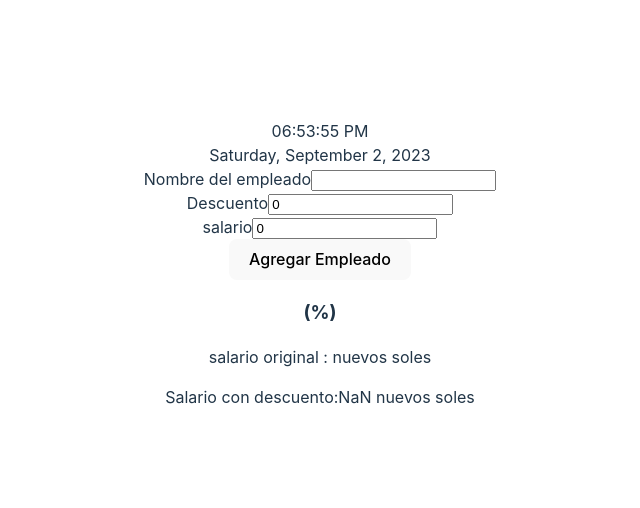
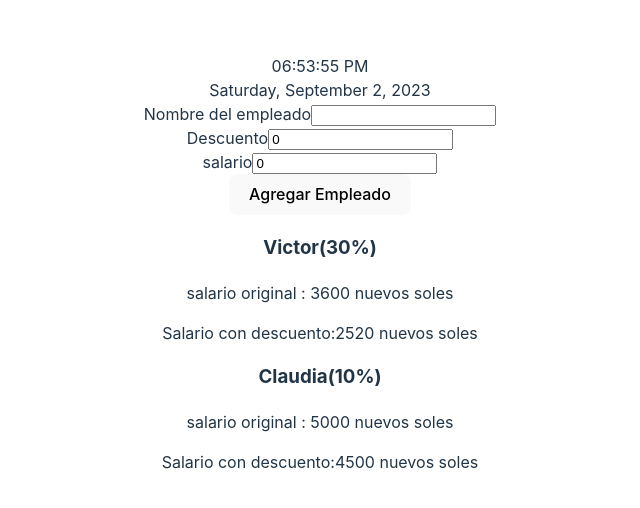
Before and after one commit to victorvzn/date, a React (Vite) app: page / in a window 1280 px wide. Shown: the part 128-636 px from the top of the page, without its empty margins (320-960 px from the left). Built offline with nearby package versions, Linux system fonts and the light colour scheme.

Commit message:
actualizando componente employee app y employeeform

```diff
--- a/src/App.jsx
+++ b/src/App.jsx
@@ -5,13 +5,36 @@ import Employee from './components/Employee'
 import './App.css'
 
 function App() {
-  const [count, setCount] = useState(0)
+  const [employees, setEmployees] = useState([
+    {
+      name:"Victor",
+      discount: 30,
+      salary: 3600
+    },
+    {
+      name:"Claudia",
+      discount: 10,
+      salary: 5000
+    }
+  ])
 
   return (
     <>
-     <Clock/>
-    <EmployeeForm/>
-    <Employee/>
+      <Clock/>
+
+      <EmployeeForm  />
+
+      <Employee
+        name="Victor"
+        discount={30}
+        salary={3600}
+      />
+
+      <Employee
+        name="Claudia"
+        discount={10}
+        salary={5000}
+      />
 
 
     </>
--- a/src/components/Employee.jsx
+++ b/src/components/Employee.jsx
@@ -1,6 +1,6 @@
 import React from "react";
 
-const Employee = ({id,name,discount,salary}) => {
+const Employee = ({ id, name, discount, salary = 0 }) => {
   const calculateDiscountSalary = (salary, discount) => {
     return salary - (salary * discount) / 100;
   };
--- a/src/components/EmployeeForm.jsx
+++ b/src/components/EmployeeForm.jsx
@@ -1,10 +1,6 @@
 import React, { useState } from "react";
 
-const EmployeeForm = () => {
-    // const[employeeName,setEmployeeName]=useState("")
-    // const[discount,setDiscount]=useState("")
-    // const[salary,setSalary]=useState("")
-
+const EmployeeForm = (props) => {
     const [form, setForm] = useState({
       employeeName: '',
       discount: 0,
@@ -16,29 +12,8 @@ const EmployeeForm = () => {
       const name = input.name
       const value = input.value
 
-      setForm({
-        ...form,
-        [name]: value
-      })
+      setForm({ ...form, [name]: value })
     }
-
-    // const handleChangeEmployeeName = (event) => {
-    //   const input = event.target
-    //   const value = input.value
-    //   setEmployeeName(value)
-    // }
-
-    // const handleChangeDiscount = (event) => {
-    //   const input = event.target
-    //   const value = input.value
-    //   setDiscount(value)
-    // }
-
-    // const handleChangeSalary = (event) => {
-    //   const input = event.target
-    //   const value = input.value
-    //   setSalary(value)
-    // }
 
     const handleSubmit =(event)=>{
       event.preventDefault();
@@ -52,16 +27,16 @@ const EmployeeForm = () => {
           : alert("el descuento no debe ser mayor a 100");
           return discountValidate
       }
+      console.log(form.employeeName, form.discount, form.salary)
 
     };
-
 
   return (
     <div>
       <form onSubmit={handleSubmit}>
         <label htmlFor="">
           Nombre del empleado
-          <input type="text" name="employeeName" value={form.employeeName} onChange={handleChange}/>
+          <input type="tesxt" name="employeeName" value={form.employeeName} onChange={handleChange}/>
         </label>
         <br />
         <label htmlFor="">
```
Lines whose indentation alone changed are shown as unchanged.
